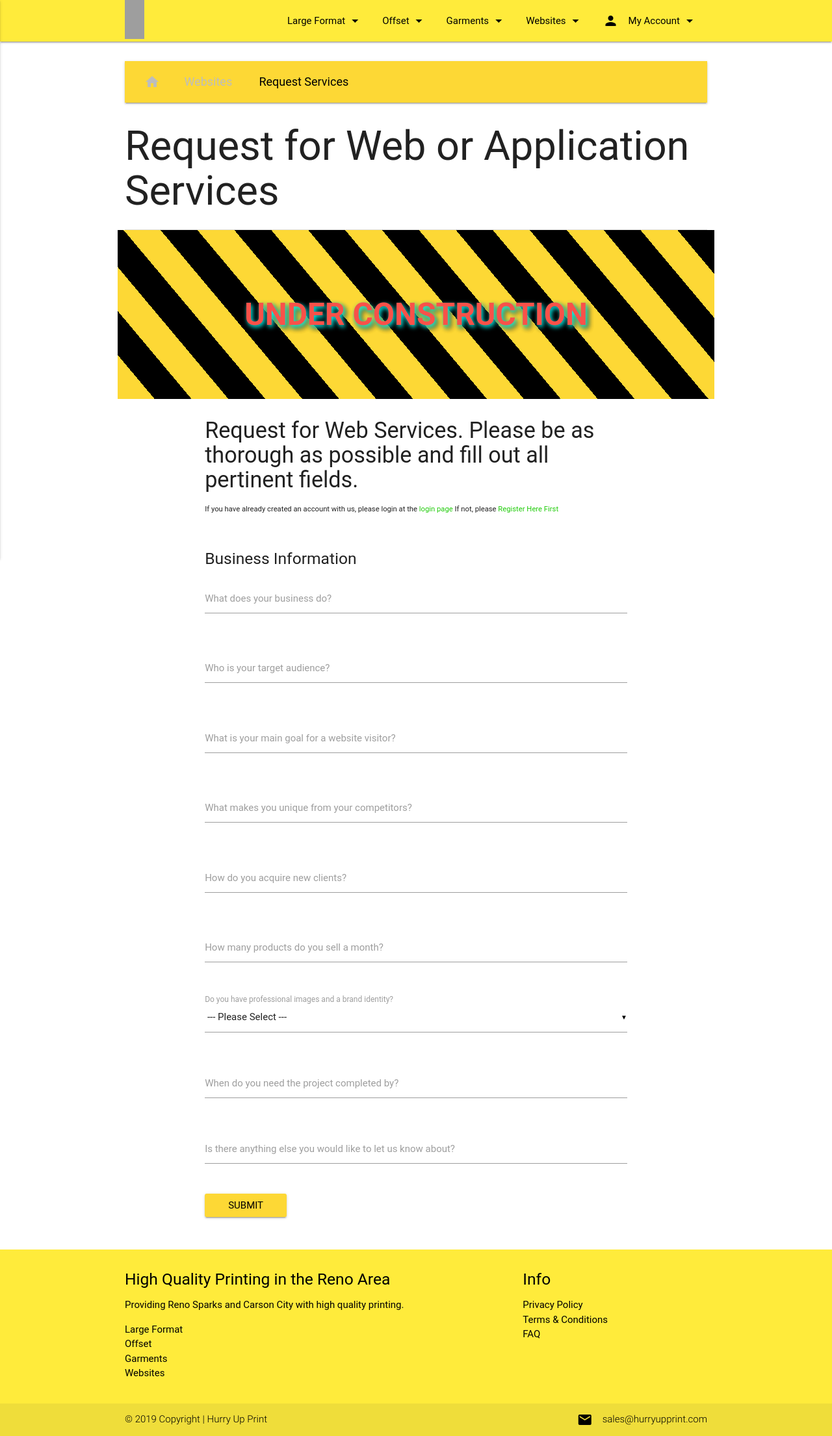
After one commit to wcolts2000/hup-client, a PHP site: page /websites/request_form.php in a window 1280 px wide. The commit adds this page. Shown: the whole page at 65% size. Run offline with PHP 8.4, Linux system fonts and the light colour scheme; some libraries are stand-ins or nearby versions; some web fonts are replaced; grey boxes are pictures that could not be loaded.

```diff
--- a/css/styles.css
+++ b/css/styles.css
@@ -16,6 +16,10 @@
 
 .home-section-partners .row h4 {
   text-transform: uppercase;
+}
+
+.video-container.map {
+  padding-bottom: 13%;
 }
 
 /* =================== */
@@ -119,6 +123,10 @@ span.err {
   border-bottom: 1px solid #FBC02D;
 }
 
+textarea.materialize-textarea {
+  padding: 0;
+}
+
 /* =================== */
 /* COMPONENT STYLES */
 /* =================== */
--- a/garments/embroidery.php
+++ b/garments/embroidery.php
@@ -15,7 +15,7 @@
   </div>
 </nav>
 
-<section class="flyers__section">
+<section class="embroidery__section">
 <h1>Embroidery</h1>
   <div class="divider"></div>
  <?php require('../under_construction.php') ?>
--- a/garments/silk_screen.php
+++ b/garments/silk_screen.php
@@ -15,7 +15,7 @@
   </div>
 </nav>
 
-<section class="flyers__section">
+<section class="silkscreen__section">
 <h1>Silk Screen Printing</h1>
   <div class="divider"></div>
  <?php require('../under_construction.php') ?>
--- a/garments/vinyl.php
+++ b/garments/vinyl.php
@@ -15,10 +15,12 @@
   </div>
 </nav>
 
-<section class="flyers__section">
+<section class="vinyl_shirt__section">
 <h1>Vinyl</h1>
   <div class="divider"></div>
  <?php require('../under_construction.php') ?>
+
+
 </section>
 
 </div>
--- a/js/index.js
+++ b/js/index.js
@@ -25,6 +25,24 @@ $(document).ready(function() {
 
   // FORM SELECTS
   $('select').material_select();
+
+  // TEXTAREAS
+  // $('#business_objective').val('New Text');
+  // $('#prospective_clients').val('New Text');
+  // $('#goal').val('New Text');
+  // $('#uniq').val('New Text');
+  // $('#new_clients').val('New Text');
+  // $('#sales').val('New Text');
+  // $('#questions').val('New Text');
+
+  // DATE PICKER
+  $('.datepicker').pickadate({
+    selectMonths: true,
+    selectYears: 15,
+    closeOnSelect: true
+  })
+  // below code stops picker from immediately closing when clicked into in Chrome (may be needed in SELECT elements also)
+  $('.datepicker').on('mousedown',function(event){ event.preventDefault(); })
 
   // COLLAPSIBLE
   // $('.collapsible').collapsible()
--- a/offset/invitations.php
+++ b/offset/invitations.php
@@ -15,7 +15,7 @@
   </div>
 </nav>
 
-<section class="flyers__section">
+<section class="invitations__section">
 <h1>Invitations</h1>
   <div class="divider"></div>
  <?php require('../under_construction.php') ?>
--- a/offset/menus.php
+++ b/offset/menus.php
@@ -15,7 +15,7 @@
   </div>
 </nav>
 
-<section class="flyers__section">
+<section class="menus__section">
 <h1>Menus</h1>
   <div class="divider"></div>
  <?php require('../under_construction.php') ?>
--- a/offset/postcards.php
+++ b/offset/postcards.php
@@ -15,7 +15,7 @@
   </div>
 </nav>
 
-<section class="flyers__section">
+<section class="postcards__section">
 <h1>Postcards</h1>
   <div class="divider"></div>
  <?php require('../under_construction.php') ?>
--- a/websites/applications.php
+++ b/websites/applications.php
@@ -15,7 +15,7 @@
   </div>
 </nav>
 
-<section class="flyers__section">
+<section class="applications__section">
 <h1>Applications</h1>
   <div class="divider"></div>
  <?php require('../under_construction.php') ?>
--- a/websites/blog_sites.php
+++ b/websites/blog_sites.php
@@ -15,7 +15,7 @@
   </div>
 </nav>
 
-<section class="flyers__section">
+<section class="blog_sites__section">
 <h1>Blog Sites</h1>
   <div class="divider"></div>
  <?php require('../under_construction.php') ?>
--- a/websites/dynamic_sites.php
+++ b/websites/dynamic_sites.php
@@ -14,7 +14,7 @@
   </div>
 </nav>
 
-<section class="flyers__section">
+<section class="dynamic__section">
 <h1>Dynamic Sites</h1>
   <div class="divider"></div>
  <?php require('../under_construction.php') ?>
--- a/websites/e-commerce_sites.php
+++ b/websites/e-commerce_sites.php
@@ -15,7 +15,7 @@
   </div>
 </nav>
 
-<section class="flyers__section">
+<section class="e-commerce__section">
 <h1>E-commerce Sites</h1>
   <div class="divider"></div>
  <?php require('../under_construction.php') ?>
--- /dev/null
+++ b/websites/request_form.php
@@ -0,0 +1,148 @@
+<?php $title = "request web services" ?>
+<?php $description = "Request form to get quote on hiring our developer services" ?>
+<?php require('../head.php') ?>
+<?php require('../header.php'); ?>
+
+<div class="container">
+<!-- BREADCRUMBS -->
+<nav class="yellow darken-1 m2a">
+  <div class="nav-wrapper ms2">
+    <div class="col s12">
+      <a href="/index.php" class="breadcrumb grey-text text-lighten-1"><i class="material-icons">home</i></a>
+      <a href="/websites.php" class="breadcrumb grey-text text-lighten-1">Websites</a>
+      <a href="/websites/request_form.php" class="breadcrumb black-text">Request Services</a>
+    </div>
+  </div>
+</nav>
+
+<section class="request_form__section">
+<h1>Request for Web or Application Services</h1>
+  <div class="divider"></div>
+ <?php require('../under_construction.php') ?>
+
+ <!-- START FORM -->
+ <div class="container m2a">
+  <div class="row">
+    <h4>Request for Web Services. Please be as thorough as possible and fill out all pertinent fields.</h4>
+    <small>If you have already created an account with us, please login at the
+      <a href="/login.php">login page</a>
+    </small>
+    <small>If not, please
+      <a href="/register.php">Register Here First</a>
+    </small>
+  </div>
+  <div class="row">
+    <?php
+    if (isset($_GET['error'])) {
+      if ($_GET['error'] == 'emptyfields') {
+        echo "<span class='err'>Fill out all required fields</span>";
+      }
+    }
+    ?>
+  </div>
+
+  <div class="row">
+    <form class="col s12" action="/includes/request.web.services.inc.php" method="post">
+      <div class="row">
+      <h5>Business Information</h5>
+      <!-- <div class="col s12 divider mb1"></div> -->
+      <div class="row">
+        <div class="input-field col s12">
+          <textarea class="materialize-textarea" name="business_objective" id="business_objective" value="<?php
+                                                                                                          if (isset($_GET['b_obj'])) {
+                                                                                                            echo $_GET['b_obj'];
+                                                                                                          }
+                                                                                                          ?>"></textarea>
+          <label for="business_objective">What does your business do?</label>
+        </div>
+      </div>
+      <div class="row">
+        <div class="input-field col s12">
+          <textarea class="materialize-textarea"  name="prospective_clients" id="prospective_clients" value="<?php
+                                                                                                          if (isset($_GET['p_client'])) {
+                                                                                                            echo $_GET['p_client'];
+                                                                                                          }
+                                                                                                          ?>"></textarea>
+          <label for="prospective_clients">Who is your target audience?</label>
+        </div>
+      </div>
+      <div class="row">
+        <div class="input-field col s12">
+          <textarea class="materialize-textarea" name="goal" id="goal" value="<?php
+                                                                                                          if (isset($_GET['goal'])) {
+                                                                                                            echo $_GET['goal'];
+                                                                                                          }
+                                                                                                          ?>"></textarea>
+          <label for="goal">What is your main goal for a website visitor?</label>
+        </div>
+      </div>
+      <div class="row">
+        <div class="input-field col s12">
+          <textarea class="materialize-textarea" name="uniq" id="uniq" value="<?php
+                                                                                                          if (isset($_GET['uniq'])) {
+                                                                                                            echo $_GET['uniq'];
+                                                                                                          }
+                                                                                                          ?>"></textarea>
+          <label for="uniq">What makes you unique from your competitors?</label>
+        </div>
+      </div>
+      <div class="row">
+        <div class="input-field col s12">
+          <textarea class="materialize-textarea" name="new_clients" id="new_clients" value="<?php
+                                                                                                          if (isset($_GET['n_client'])) {
+                                                                                                            echo $_GET['n_client'];
+                                                                                                          }
+                                                                                                          ?>"></textarea>
+          <label for="new_clients">How do you acquire new clients?</label>
+        </div>
+      </div>
+      <div class="row">
+        <div class="input-field col s12">
+          <textarea class="materialize-textarea" name="sales" id="sales" value="<?php
+                                                                                                          if (isset($_GET['sales'])) {
+                                                                                                            echo $_GET['sales'];
+                                                                                                          }
+                                                                                                          ?>"></textarea>
+          <label for="sales">How many products do you sell a month?</label>
+        </div>
+      </div>
+      <div class="row">
+      <div class="input-field col s12">
+          <select name="brand" id="state">
+            <option value="" selected disabled> --- Please Select --- </option>
+            <option value="0">No</option>
+            <option value="1">Yes</option>
+          </select>
+          <label for="brand">Do you have professional images and a brand identity?</label>
+        </div>
+      </div>
+      <div class="row">
+        <div class="input-field col s12">
+          <input type="text" class="datepicker" id="datepicker">
+          <label for="datepicker">When do you need the project completed by?</label>
+        </div>
+      </div>
+      <div class="row">
+        <div class="input-field col s12">
+          <textarea class="materialize-textarea" name="questions" id="questions" value="<?php
+                                                                                                          if (isset($_GET['questions'])) {
+                                                                                                            echo $_GET['questions'];
+                                                                                                          }
+                                                                                                          ?>"></textarea>
+          <label for="first_name">Is there anything else you would like to let us know about?</label>
+        </div>
+      </div>
+
+      <input name="register-submit" type="submit" value="Submit"
+        class="btn waves-effect waves-light yellow darken-1 black-text">
+
+    </form>
+  </div>
+</div>
+ <!-- END FORM -->
+
+</section>
+
+</div>
+
+<?php require('../footer.php'); ?>
--- a/websites/restaurant_sites.php
+++ b/websites/restaurant_sites.php
@@ -15,7 +15,7 @@
   </div>
 </nav>
 
-<section class="flyers__section">
+<section class="restaurants__section">
 <h1>Restaurant Sites</h1>
   <div class="divider"></div>
  <?php require('../under_construction.php') ?>
--- a/websites/static_sites.php
+++ b/websites/static_sites.php
@@ -15,7 +15,7 @@
   </div>
 </nav>
 
-<section class="flyers__section">
+<section class="static_sites__section">
 <h1>Static Sites</h1>
   <div class="divider"></div>
  <?php require('../under_construction.php') ?>
```
Also changed, not shown: image_upload.php (added, +24 -0 lines), includes/upload.image.inc.php (added, +31 -0 lines), index.php (+8 -0 lines), offset/business_card_gallery.php (added, +56 -0 lines).
